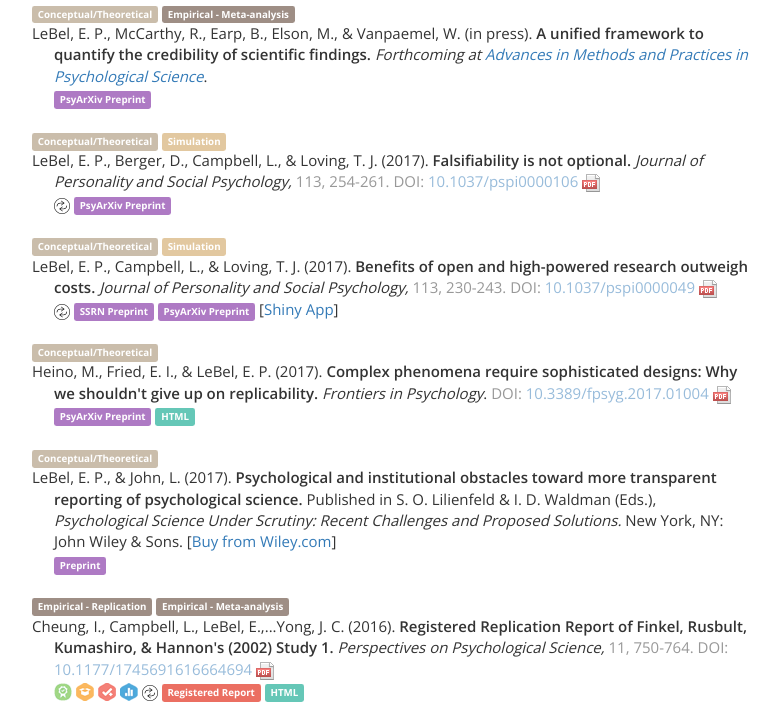
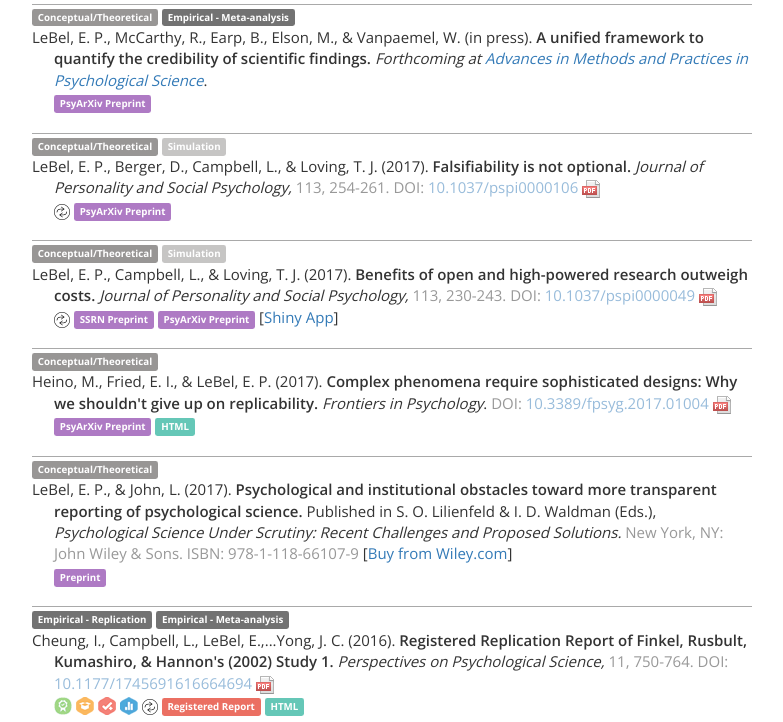
Before and after one commit to katrinleinweber/etiennelebel.com, a plain HTML site: page public/index.html in a window 1280 px wide. Shown: the part 614-1336 px from the top of the page, without its empty margins (248-1031 px from the left). Drawn offline with nearby package versions, Linux system fonts and the light colour scheme.

Commit message:
added top-border & tweaked article type label colors

```diff
--- a/public/index.html
+++ b/public/index.html
@@ -17,6 +17,7 @@
 			padding-left: 22px ;
 			text-indent: -22px ;
 			margin-bottom:15px;
+			margin-top:1px;
 		}
 		p span.displaynone { display:none; }
 		img.open-logos.active {
@@ -246,13 +247,6 @@
 		  filter: alpha(opacity=80); /* For IE8 and earlier */
 		  font-size:65%;
 		}
-		.label-info-yellow {
-		  background-color: #FFFF9D;
-		  color: white;
-		  opacity: 0.40;
-		  filter: alpha(opacity=40); /* For IE8 and earlier */
-		  font-size:65%;
-		}
 		.label-info-purple {
 		  background-color: #9b59b6;
 		  color: white;
@@ -272,23 +266,23 @@
 		  filter: alpha(opacity=40); /* For IE8 and earlier */
 		  font-size:65%;
 		}
-		.label-conceptual {
-		  opacity: 0.45;
-		  filter: alpha(opacity=45); /* For IE8 and earlier */
-		  font-size:65%;
-		  background-color:#8b6f47;
-		}
 		.label-empirical {
 		  opacity: 0.55;
 		  filter: alpha(opacity=55); /* For IE8 and earlier */
 		  font-size:65%;
-		  background-color: #4f3222;
+		  background-color: black;
+		}
+		.label-conceptual {
+		  opacity: 0.55;
+		  filter: alpha(opacity=55); /* For IE8 and earlier */
+		  font-size:65%;
+		  background-color:#454140;
 		}
 		.label-simulation {
-		  opacity: 0.65;
-		  filter: alpha(opacity=65); /* For IE8 and earlier */
+		  opacity: 0.30;
+		  filter: alpha(opacity=30); /* For IE8 and earlier */
 		  font-size:65%;
-		  background-color: #d4ac6e;
+		  background-color: #454140;
 		}
 
 		.semi { font-weight: 600; }
@@ -296,6 +290,7 @@
 		p.article-type {
 			margin-top: 20px;
 			margin-bottom: 0px;
+			border-top: 1.5px solid darkgrey;
 		}
 
 		.doi-dimmed {
@@ -379,7 +374,7 @@
 			<p class="article-type">
 				<span class='label label-conceptual' title='Article involves a conceptual/theoretical contribution.'>Conceptual/Theoretical</span>
 			</p>
-			<p class="hangingindent">LeBel, E. P., & John, L. (2017). <span class="semi">Psychological and institutional obstacles toward more transparent reporting of psychological science.</span> Published in S. O. Lilienfeld & I. D. Waldman (Eds.), <i>Psychological Science Under Scrutiny: Recent Challenges and Proposed Solutions.</i> New York, NY: John Wiley & Sons. [<a href="http://ca.wiley.com/WileyCDA/WileyTitle/productCd-1118661079.html" target="_blank">Buy from Wiley.com</a>]
+			<p class="hangingindent">LeBel, E. P., & John, L. (2017). <span class="semi">Psychological and institutional obstacles toward more transparent reporting of psychological science.</span> Published in S. O. Lilienfeld & I. D. Waldman (Eds.), <i>Psychological Science Under Scrutiny: Recent Challenges and Proposed Solutions.</i> <span class="doi-dimmed">New York, NY: John Wiley & Sons. ISBN: 978-1-118-66107-9</span> [<a href="http://ca.wiley.com/WileyCDA/WileyTitle/productCd-1118661079.html" target="_blank">Buy from Wiley.com</a>]
 			<br>
 			<span class='label label-info-purple'><a href='documents/l&j(inpress,chapter).pdf' target='_blank' class='black' title='View preprint of this article.'>Preprint</a></span></p>
 
@@ -475,7 +470,7 @@
 			<p class="article-type">
 				<span class='label label-conceptual' title='Article involves a conceptual/theoretical contribution.'>Conceptual/Theoretical</span>
 			</p>
-			 <p class="hangingindent">Battista, C., Gauvrit, N., & LeBel, E. P. (2015). <span class="semi">Madness in the method: Fatal flaws in triple-blind mediumship research.</span> Published in M. Martin & K. Augustine (Eds.), <i>The Myth of an Afterlife: The Case Against Life After Death.</i> Lanham, MD: Scarecrow Press. [<a href="https://www.amazon.com/exec/obidos/ASIN/0810886774/themetapsycholog" target="_blank">Buy on Amazon.com</a>]</p>
+			 <p class="hangingindent">Battista, C., Gauvrit, N., & LeBel, E. P. (2015). <span class="semi">Madness in the method: Fatal flaws in triple-blind mediumship research.</span> Published in M. Martin & K. Augustine (Eds.), <i>The Myth of an Afterlife: The Case Against Life After Death.</i> <span class="doi-dimmed">Lanham, MD: Scarecrow Press. ISBN: 0810886774</span> [<a href="https://www.amazon.com/exec/obidos/ASIN/0810886774/themetapsycholog" target="_blank">Buy on Amazon.com</a>]</p>
 
 			<p class="article-type">
 				<span class='label label-conceptual' title='Article involves a conceptual/theoretical contribution.'>Conceptual/Theoretical</span>
@@ -614,7 +609,7 @@
 				<span class='label label-empirical' title='Article involves an empirical contribution.'>Empirical - Original</span>
 				<span class='label label-empirical' title='Article involves an empirical contribution.'>Empirical - Re-analysis</span>
 			</p>
-			<p class="hangingindent">LeBel, E. P. (2011). <span class="semi"><i>Metric calibration of psychological instruments: Utility and feasibility.</i></span> Saarbrucken, Germany: LAP Lambert Academic Publishing. <a href='http://ir.lib.uwo.ca/etd/174/' target='_blank' class='sprite sprite-pdf-icon-medium'></a> [<a href="http://www.amazon.com/Metric-Calibration-Psychological-Instruments-Feasibility/dp/384654311X" target="_blank">Buy on Amazon.com</a>]
+			<p class="hangingindent">LeBel, E. P. (2011). <span class="semi"><i>Metric calibration of psychological instruments: Utility and feasibility.</i></span> <span class="doi-dimmed">Saarbrucken, Germany: LAP Lambert Academic Publishing. ISBN: 384654311X </span> <a href='http://ir.lib.uwo.ca/etd/174/' target='_blank' class='sprite sprite-pdf-icon-medium'></a> [<a href="http://www.amazon.com/Metric-Calibration-Psychological-Instruments-Feasibility/dp/384654311X" target="_blank">Buy on Amazon.com</a>]
 			<br>
 			<a class='sprite sprite-disclosure-medium-unavailable' title="Compliance to reporting standard information is not available"></a>
 			<a class='sprite sprite-materials-medium-unavailable' title="Study materials information is not available"></a>
```
